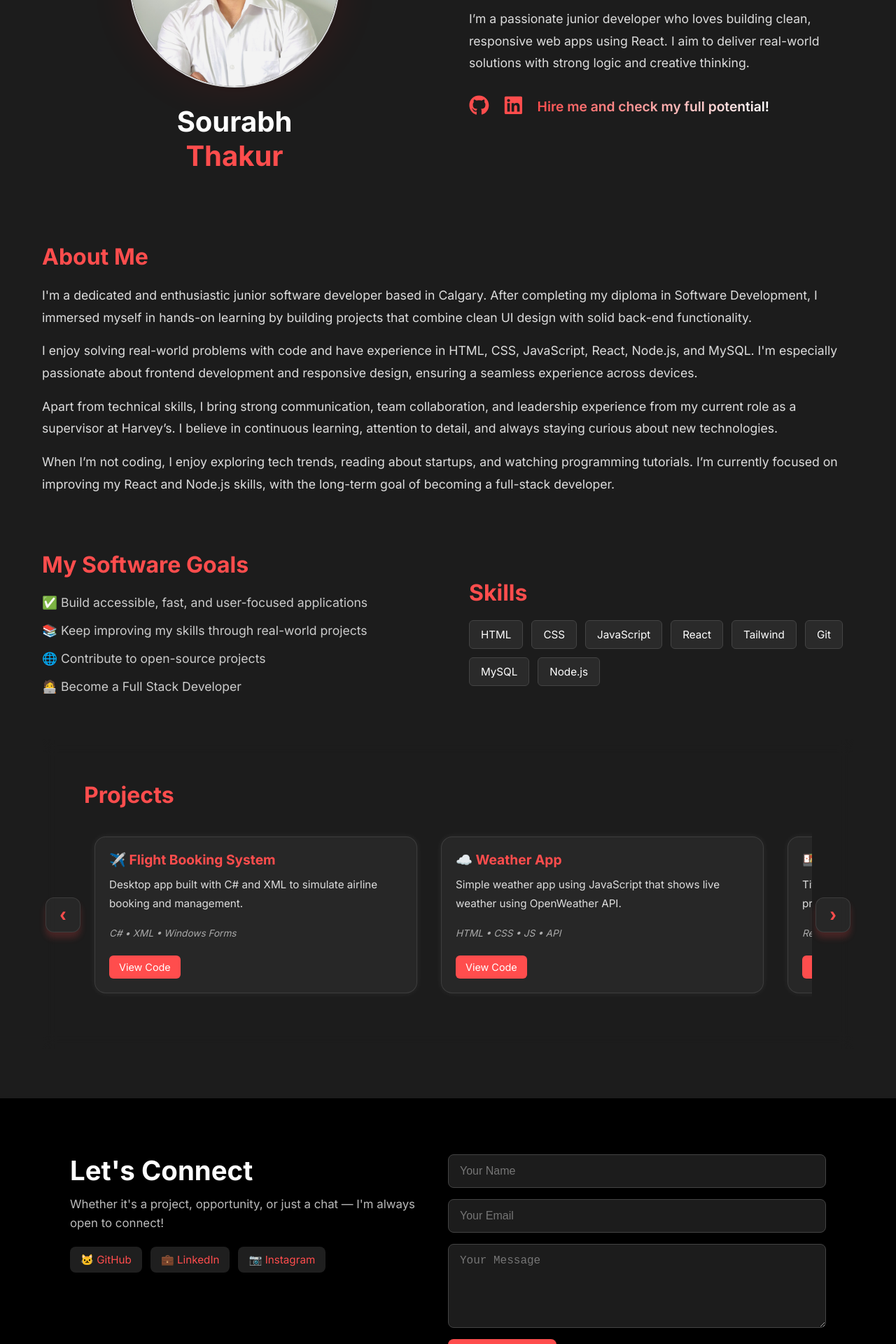
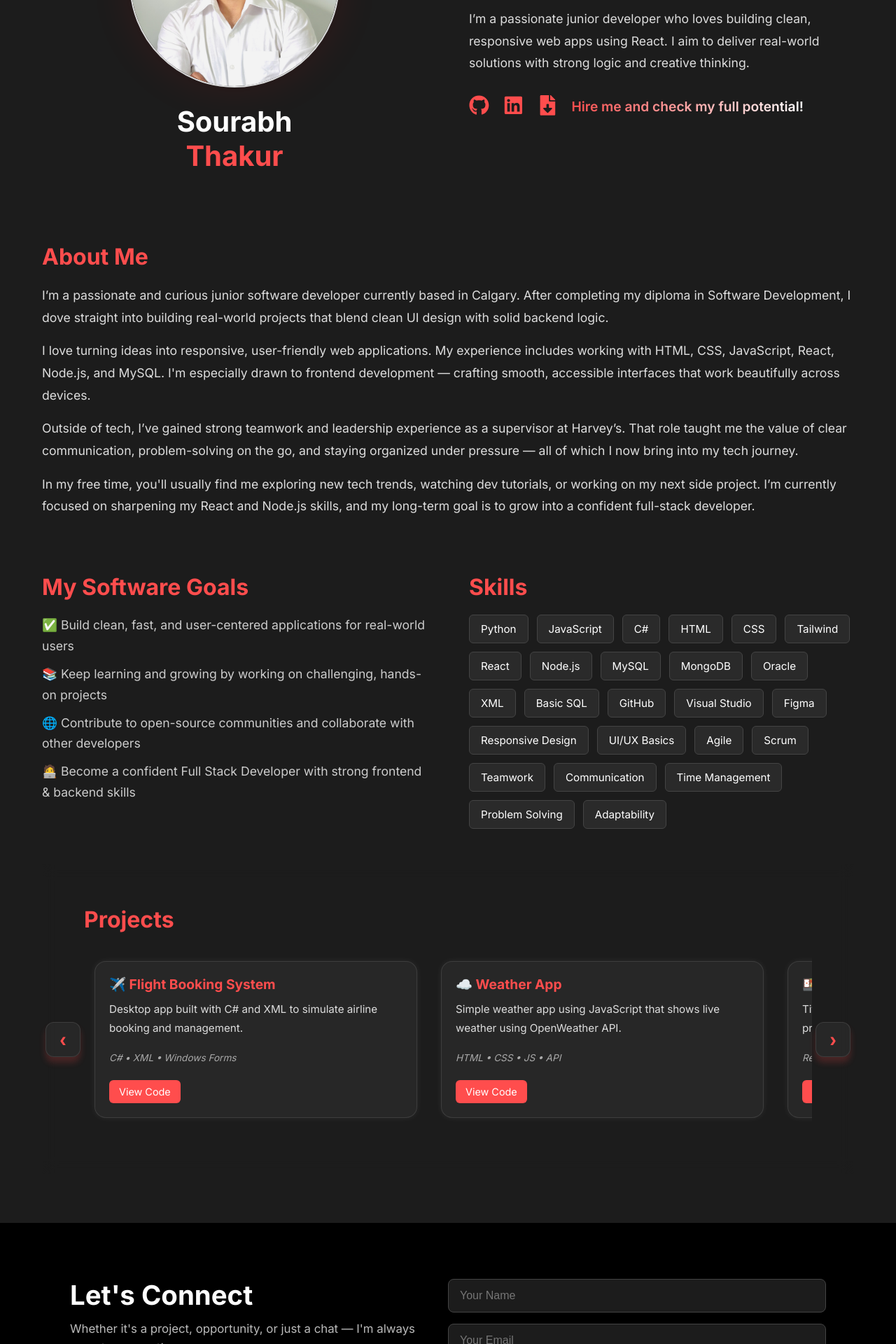
Before and after one commit to SourabhThakur01/portfolio, a React (Vite) app: page / in a window 1280 px wide. Shown: the part 300-2220 px from the top of the page at 70% size. Built offline with nearby package versions, Linux system fonts and the light colour scheme.

Commit message:
desktop done

```diff
--- a/src/pages/Landing.css
+++ b/src/pages/Landing.css
@@ -166,7 +166,7 @@ body {
   min-width: 300px;
 }
 .skills-box {
-  margin-top: 40px;
+  margin-top: 0
 }
 .goals-list {
   list-style: none;
@@ -339,20 +339,16 @@ body {
   display: inline-flex;
   align-items: center;
   gap: 6px;
-  background-color: #1f1f1f;
   padding: 8px 14px;
-  border-radius: 8px;
   color: #ff4d4d;
   text-decoration: none;
-  font-size: 0.95rem;
-  border: 1px solid transparent;
+  font-size: 1.8rem;
   transition: all 0.3s ease;
 }
 
 .contact-icons a:hover {
-  background-color: #ff4d4d;
   color: #fff;
-  border-color: #ff4d4d;
+  transform: scale(1.5);
 }
 
 .contact-right {
@@ -362,6 +358,8 @@ body {
   flex-direction: column;
   gap: 16px;
 }
+
+
 
 .contact-right input,
 .contact-right textarea {
--- a/src/pages/Landing.jsx
+++ b/src/pages/Landing.jsx
@@ -1,6 +1,6 @@
 import { useEffect, useRef, useState } from "react";
 import { useNavigate } from "react-router-dom";
-import { FaGithub, FaLinkedin } from "react-icons/fa";
+import { FaGithub, FaLinkedin, FaInstagram, FaFileDownload } from "react-icons/fa";
 import "./Landing.css";
 
 const projects = [
@@ -71,6 +71,20 @@ const Landing = () => {
     setCurrentIndex((prev) => (prev <= 0 ? maxIndex : prev - 1));
   };
 
+  const handleMailTo = (e) => {
+  e.preventDefault();
+
+  const name = e.target.name.value;
+  const email = e.target.email.value;
+  const message = e.target.message.value;
+
+  const subject = encodeURIComponent("New message from portfolio");
+  const body = encodeURIComponent(`Name: ${name}\nEmail: ${email}\n\n${message}`);
+
+  window.location.href = `mailto:thakursourav250@gmail.com?subject=${subject}&body=${body}`;
+};
+
+
   const trackTranslate = {
     transform: `translateX(-${(currentIndex * 100) / projectsPerView}%)`,
   };
@@ -119,8 +133,16 @@ const Landing = () => {
                 <a href="https://www.linkedin.com/in/sourabh-thakur2530/" target="_blank" rel="noopener noreferrer">
                   <FaLinkedin className="icon" />
                 </a>
+                <a
+                  href="src/assets/Sourabh_Thakur_01.pdf"
+                  download="Sourabh_Thakur_Resume.pdf"
+                  title="Download Resume"
+                >
+                  <FaFileDownload className="icon" />
+                </a>
                 <span className="hire-text">Hire me and check my full potential!</span>
               </div>
+
             </div>
           </section>
 
@@ -128,23 +150,16 @@ const Landing = () => {
           <section id="about" className="section fade-section fade-delay-2">
             <h2>About Me</h2>
             <p>
-              I'm a dedicated and enthusiastic junior software developer based in Calgary. After completing
-              my diploma in Software Development, I immersed myself in hands-on learning by building projects
-              that combine clean UI design with solid back-end functionality.
+              I’m a passionate and curious junior software developer currently based in Calgary. After completing my diploma in Software Development, I dove straight into building real-world projects that blend clean UI design with solid backend logic.
             </p>
             <p>
-              I enjoy solving real-world problems with code and have experience in HTML, CSS, JavaScript,
-              React, Node.js, and MySQL. I'm especially passionate about frontend development and responsive
-              design, ensuring a seamless experience across devices.
+              I love turning ideas into responsive, user-friendly web applications. My experience includes working with HTML, CSS, JavaScript, React, Node.js, and MySQL. I'm especially drawn to frontend development — crafting smooth, accessible interfaces that work beautifully across devices.
             </p>
             <p>
-              Apart from technical skills, I bring strong communication, team collaboration, and leadership
-              experience from my current role as a supervisor at Harvey’s. I believe in continuous learning,
-              attention to detail, and always staying curious about new technologies.
+              Outside of tech, I’ve gained strong teamwork and leadership experience as a supervisor at Harvey’s. That role taught me the value of clear communication, problem-solving on the go, and staying organized under pressure — all of which I now bring into my tech journey.
             </p>
             <p>
-              When I’m not coding, I enjoy exploring tech trends, reading about startups, and watching programming tutorials.
-              I’m currently focused on improving my React and Node.js skills, with the long-term goal of becoming a full-stack developer.
+              In my free time, you'll usually find me exploring new tech trends, watching dev tutorials, or working on my next side project. I’m currently focused on sharpening my React and Node.js skills, and my long-term goal is to grow into a confident full-stack developer.
             </p>
           </section>
 
@@ -153,26 +168,55 @@ const Landing = () => {
             <div id="goals" className="goals-box">
               <h2>My Software Goals</h2>
               <ul className="goals-list">
-                <li>✅ Build accessible, fast, and user-focused applications</li>
-                <li>📚 Keep improving my skills through real-world projects</li>
-                <li>🌐 Contribute to open-source projects</li>
-                <li>🧑‍💻 Become a Full Stack Developer</li>
+                <li>✅ Build clean, fast, and user-centered applications for real-world users</li>
+                <li>📚 Keep learning and growing by working on challenging, hands-on projects</li>
+                <li>🌐 Contribute to open-source communities and collaborate with other developers</li>
+                <li>🧑‍💻 Become a confident Full Stack Developer with strong frontend & backend skills</li>
               </ul>
             </div>
 
             <div id="skills" className="skills-box">
               <h2>Skills</h2>
               <div className="skills-grid">
+                {/* Programming Languages */}
+                <span>Python</span>
+                <span>JavaScript</span>
+                <span>C#</span>
+
+                {/* Web Development */}
                 <span>HTML</span>
                 <span>CSS</span>
-                <span>JavaScript</span>
+                <span>Tailwind</span>
                 <span>React</span>
-                <span>Tailwind</span>
-                <span>Git</span>
+                <span>Node.js</span>
+
+                {/* Databases */}
                 <span>MySQL</span>
-                <span>Node.js</span>
+                <span>MongoDB</span>
+                <span>Oracle</span>
+                <span>XML</span>
+                <span>Basic SQL</span>
+
+                {/* Tools & Platforms */}
+                <span>GitHub</span>
+                <span>Visual Studio</span>
+                <span>Figma</span>
+
+                {/* Concepts */}
+                <span>Responsive Design</span>
+                <span>UI/UX Basics</span>
+                <span>Agile</span>
+                <span>Scrum</span>
+
+                {/* Soft Skills */}
+                <span>Teamwork</span>
+                <span>Communication</span>
+                <span>Time Management</span>
+                <span>Problem Solving</span>
+                <span>Adaptability</span>
               </div>
             </div>
+
           </section>
 
           {/* === PROJECTS SECTION === */}
@@ -211,17 +255,20 @@ const Landing = () => {
                 I'm always open to connect!
               </p>
               <div className="contact-icons">
-                <a href="https://github.com/SourabhThakur01" target="_blank" rel="noopener noreferrer">🐱 GitHub</a>
-                <a href="https://www.linkedin.com/in/sourabh-thakur2530/" target="_blank" rel="noopener noreferrer">💼 LinkedIn</a>
-                <a href="https://www.instagram.com/" target="_blank" rel="noopener noreferrer">📷 Instagram</a>
+                <a href="https://github.com/SourabhThakur01" target="_blank" rel="noopener noreferrer" className="icon-link">
+                  <FaGithub />
+                </a>
+                <a href="https://www.linkedin.com/in/sourabh-thakur2530/" target="_blank" rel="noopener noreferrer" className="icon-link">
+                  <FaLinkedin />
+                </a>
+                <a href="https://www.instagram.com/" target="_blank" rel="noopener noreferrer" className="icon-link">
+                  <FaInstagram />
+                </a>
               </div>
             </div>
 
-            <form
-              className="contact-right"
-              action="https://formspree.io/f/mnqeovpr"
-              method="POST"
-            >
+            <form className="contact-right" onSubmit={handleMailTo}>
+
               <input type="text" name="name" placeholder="Your Name" required />
               <input type="email" name="email" placeholder="Your Email" required />
               <textarea name="message" placeholder="Your Message" rows="5" required />
```
Also changed, not shown: 1 other file (tests, documents, lock files or other folders).
